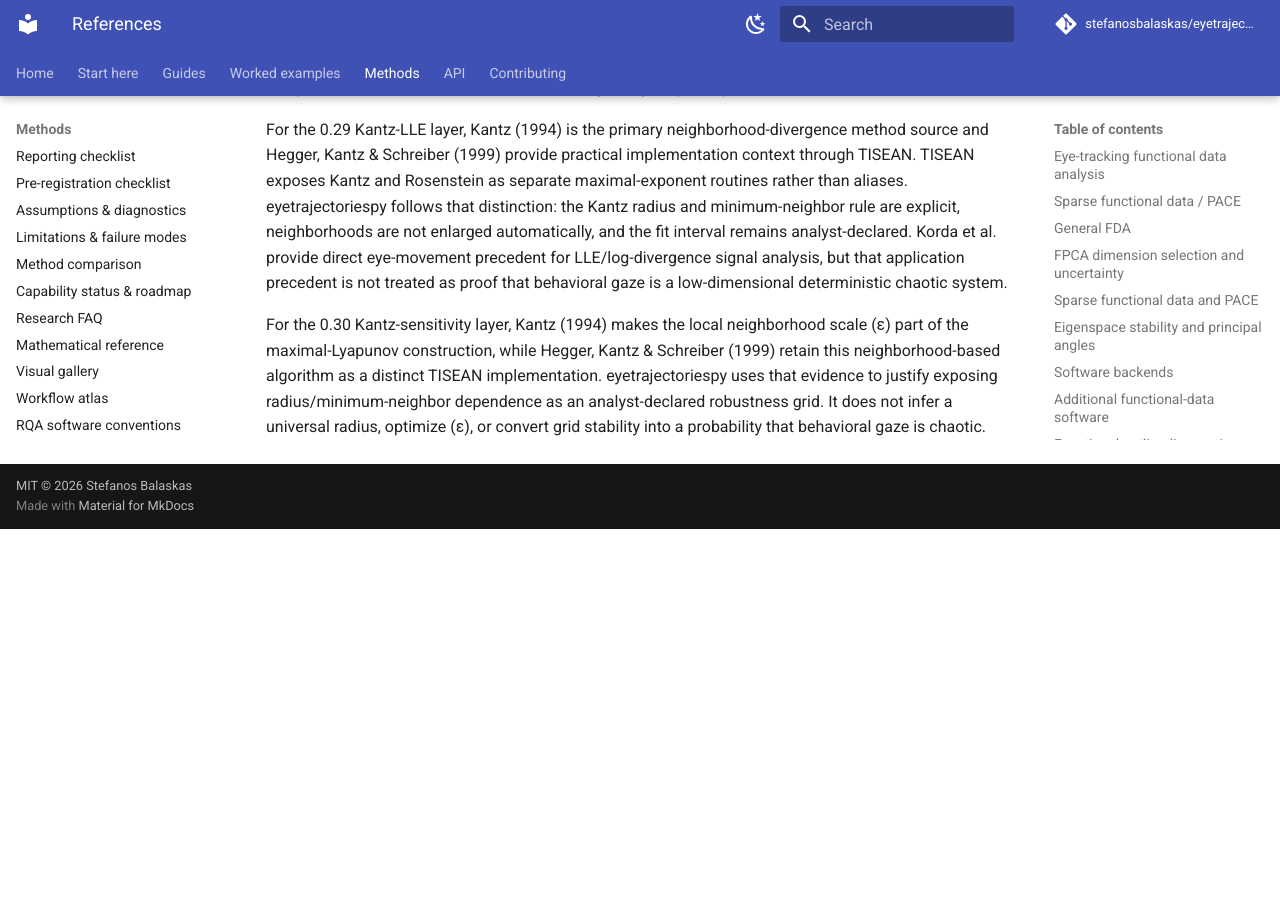
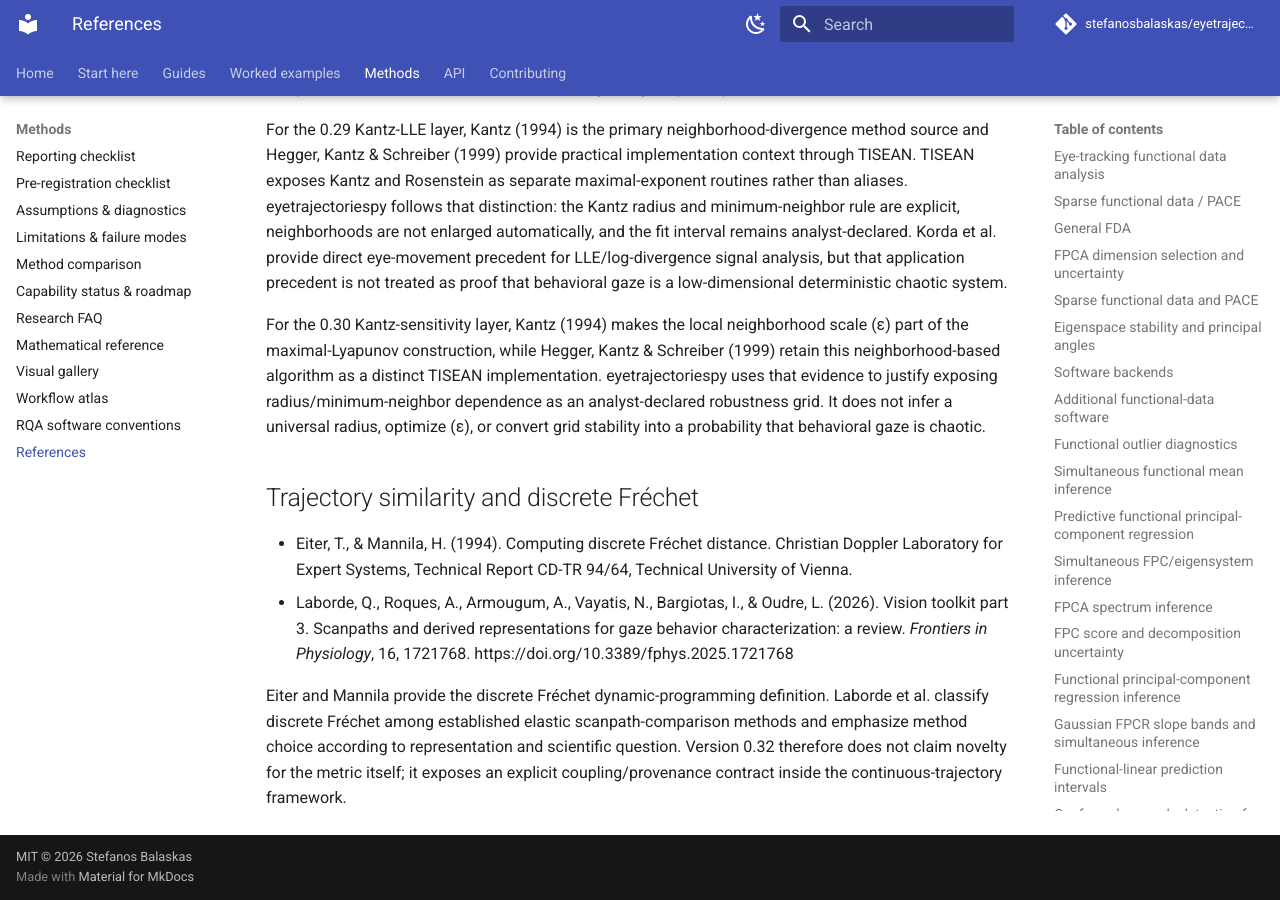
Before and after one commit to stefanosbalaskas/eyetrajectoriespy, an MkDocs documentation site: the page built from docs/methods/references.md, in a window 1280 px wide and 900 px high, scrolled down 12471 px. Built offline with MkDocs 1.6.1 and Material for MkDocs 9.7.7, drawn with Linux system fonts in a browser that asks for light colours; comment, search, counter and statistics services are not loaded; before the commit the page ends 13000 px from its top, so only the background shows below that.

Commit message:
Add discrete Frechet evidence chain

```diff
--- a/docs/methods/references.md
+++ b/docs/methods/references.md
@@ -268,3 +268,11 @@
 
 
 For the 0.30 Kantz-sensitivity layer, Kantz (1994) makes the local neighborhood scale (ε) part of the maximal-Lyapunov construction, while Hegger, Kantz & Schreiber (1999) retain this neighborhood-based algorithm as a distinct TISEAN implementation. eyetrajectoriespy uses that evidence to justify exposing radius/minimum-neighbor dependence as an analyst-declared robustness grid. It does not infer a universal radius, optimize (ε), or convert grid stability into a probability that behavioral gaze is chaotic.
+
+
+## Trajectory similarity and discrete Fréchet
+
+- Eiter, T., & Mannila, H. (1994). Computing discrete Fréchet distance. Christian Doppler Laboratory for Expert Systems, Technical Report CD-TR 94/64, Technical University of Vienna.
+- Laborde, Q., Roques, A., Armougum, A., Vayatis, N., Bargiotas, I., & Oudre, L. (2026). Vision toolkit part 3. Scanpaths and derived representations for gaze behavior characterization: a review. *Frontiers in Physiology*, 16, 1721768. https://doi.org/10.3389/fphys.2025.1721768
+
+Eiter and Mannila provide the discrete Fréchet dynamic-programming definition. Laborde et al. classify discrete Fréchet among established elastic scanpath-comparison methods and emphasize method choice according to representation and scientific question. Version 0.32 therefore does not claim novelty for the metric itself; it exposes an explicit coupling/provenance contract inside the continuous-trajectory framework.
```
